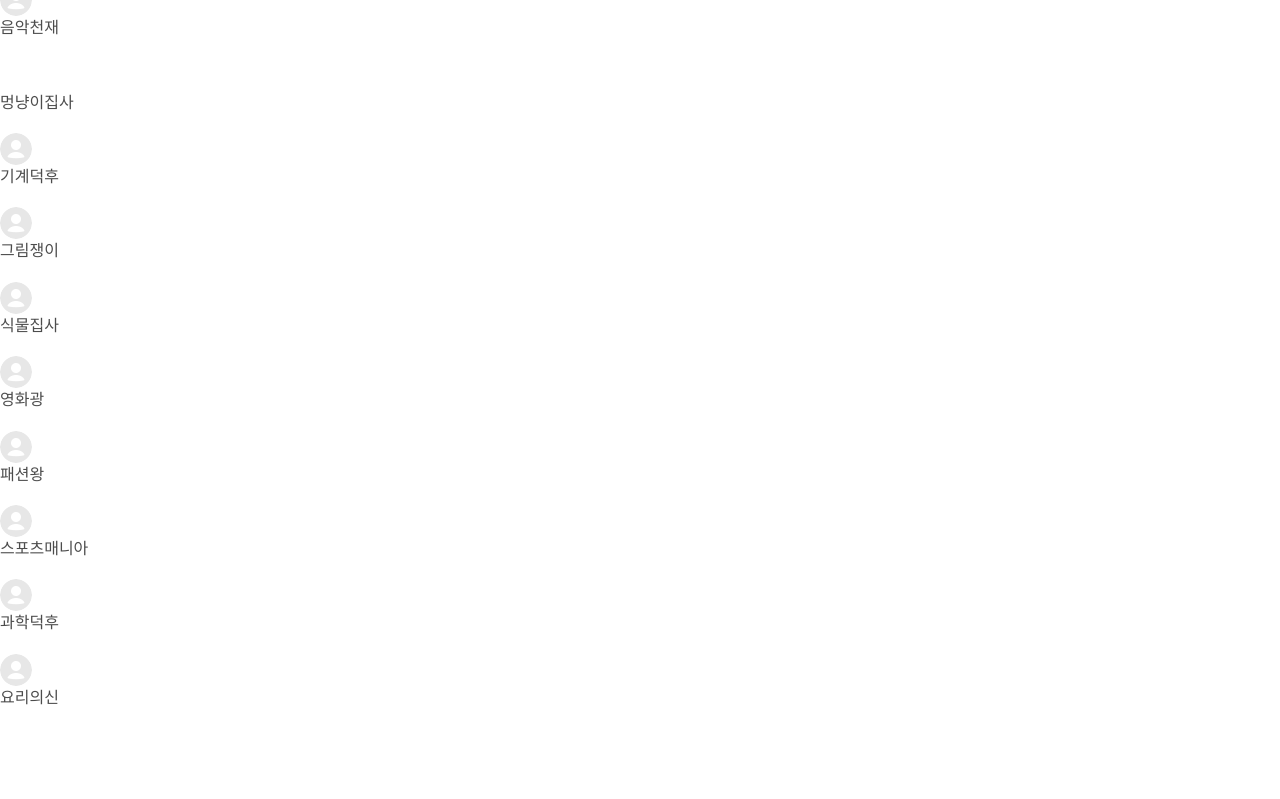
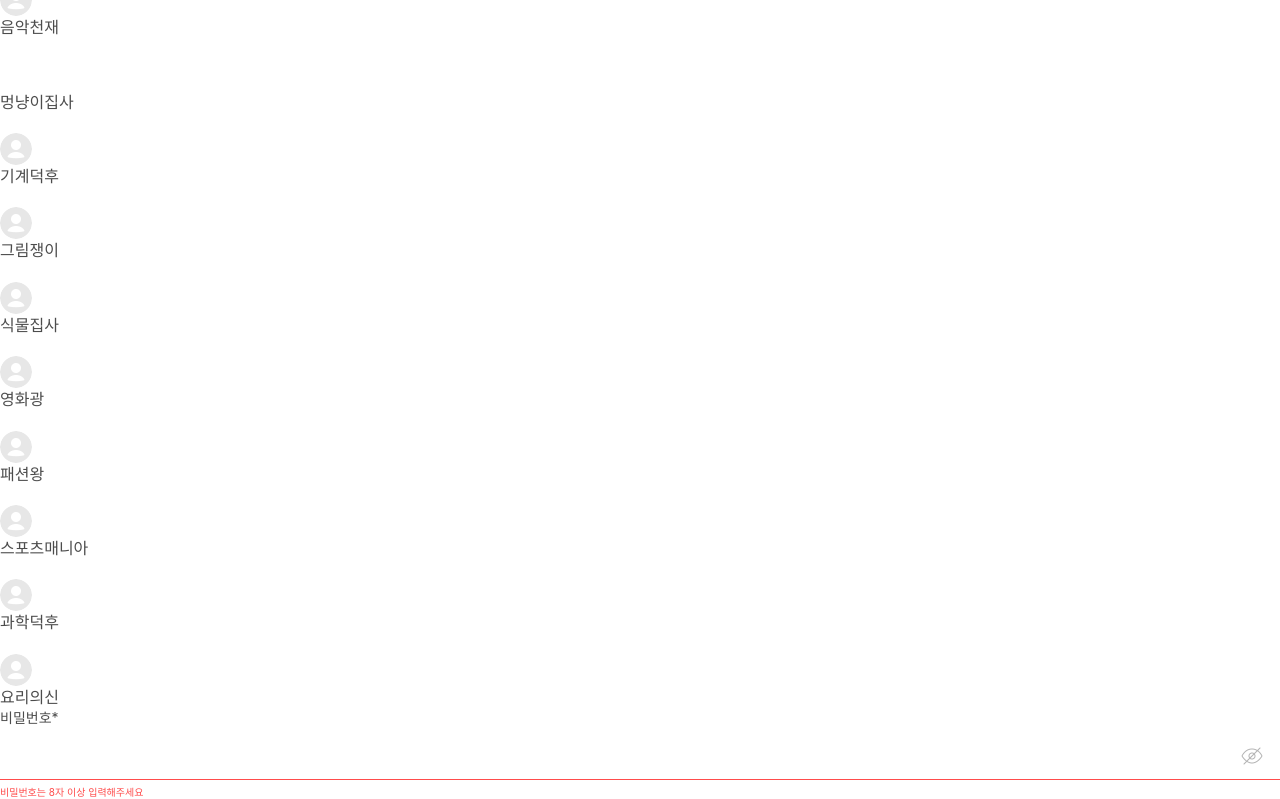
Before and after one commit to OppSpark/CatWashHub, a React (Create React App) app in the folder board-front/: page /auth in a window 1280 px wide. Shown: the part 2129-2928 px from the top of the page. Before the commit the page ends 2837 px from the top, so only its background shows below. Built offline with nearby package versions, Linux system fonts and the light colour scheme; the HTML template or start-up script is replaced by a standard one; a web font is replaced by a local one.

Commit message:
icon css 추가

```diff
--- a/board-front/src/App.css
+++ b/board-front/src/App.css
@@ -1,38 +1,36 @@
-.App {
-  text-align: center;
+.icon-button{
+  border-radius: 50% 50%;
+
+  width: 24px;
+  height: 24px;
+
+  display: flex;
+  align-items: center;
+  justify-content: center;
+
+  cursor: pointer;
 }
 
-.App-logo {
-  height: 40vmin;
-  pointer-events: none;
+.icon-button:hover{
+  background-color: rgba(0,0,0,0.05);
 }
 
-@media (prefers-reduced-motion: no-preference) {
-  .App-logo {
-    animation: App-logo-spin infinite 20s linear;
-  }
+.icon{
+  width: 100%;
+  height: 100%;
+
+  background-position: 50% 50%;
+  background-size: 100% 100%;
 }
 
-.App-header {
-  background-color: #282c34;
-  min-height: 100vh;
-  display: flex;
-  flex-direction: column;
-  align-items: center;
-  justify-content: center;
-  font-size: calc(10px + 2vmin);
-  color: white;
+.eye-light-off-icon{
+  background-image: url(assets/image/eye-light-off.png) ;
 }
 
-.App-link {
-  color: #61dafb;
+.eye-light-on-icon{
+  background-image: url(assets/image/eye-light-on.png) ;
 }
 
-@keyframes App-logo-spin {
-  from {
-    transform: rotate(0deg);
-  }
-  to {
-    transform: rotate(360deg);
-  }
+.expend-light-icon{
+  background-image: url(assets/image/expand-right-light.png) ;
 }
--- a/board-front/src/App.tsx
+++ b/board-front/src/App.tsx
@@ -6,6 +6,7 @@ import CommentItem from "components/CommentItem";
 import { commentListMock, latestBoardListMock, top3BoardListMock } from "mocks";
 import favoriteListMock from "mocks/favorite-list.mock";
 import FavoriteItem from "components/FavoriteItem";
+import InputBox from "components/InputBox";
 
 function App() {
   return (
@@ -45,6 +46,8 @@ function App() {
           <FavoriteItem favoriteListItem={favoriteListItem} />
         ))}
       </div>
+
+      <InputBox />
     </>
   );
 }
```
